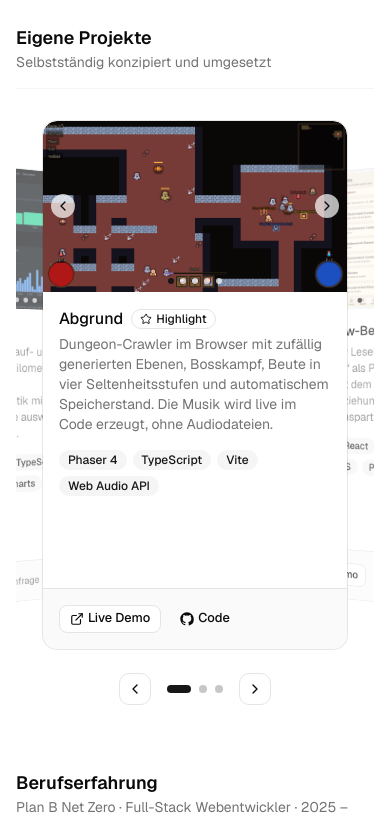
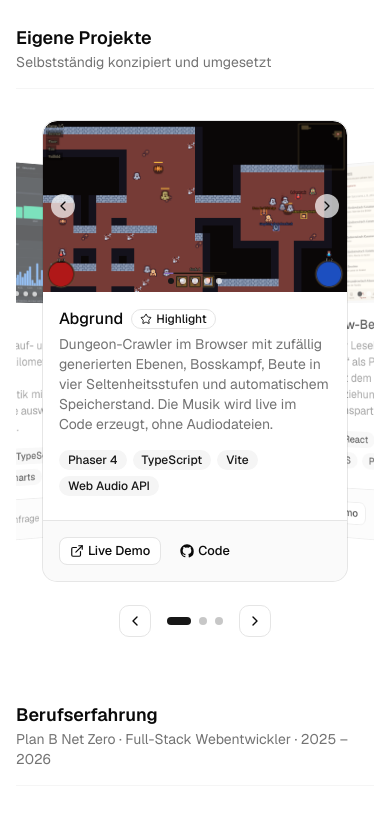
Before and after one commit to Parazim94/website-portfolio, a Next.js app: page / in a window 390 px wide. Shown: the part 1920-2736 px from the top of the page. Built offline with nearby package versions, Linux system fonts and the light colour scheme.

Commit message:
Refactor ProjectCarousel styles for improved layout and responsiveness

```diff
--- a/components/project-carousel.tsx
+++ b/components/project-carousel.tsx
@@ -43,11 +43,11 @@ export function ProjectCarousel({
           if (info.offset.x < -SWIPE_THRESHOLD) go(1);
           else if (info.offset.x > SWIPE_THRESHOLD) go(-1);
         }}
-        className="relative mx-auto h-140 overflow-hidden py-4"
+        className="relative mx-auto overflow-hidden py-4"
         style={{ perspective: 1400, touchAction: "pan-y" }}
       >
         <div
-          className="relative mx-auto h-full w-[min(20rem,78vw)]"
+          className="mx-auto grid w-[min(20rem,78vw)]"
           style={{ transformStyle: "preserve-3d" }}
         >
           {projects.map((project, index) => {
@@ -59,7 +59,7 @@ export function ProjectCarousel({
             return (
               <motion.div
                 key={project.slug}
-                className="absolute inset-0"
+                className="relative col-start-1 row-start-1"
                 initial={false}
                 animate={{
                   x: `${offset * 72}%`,
```
